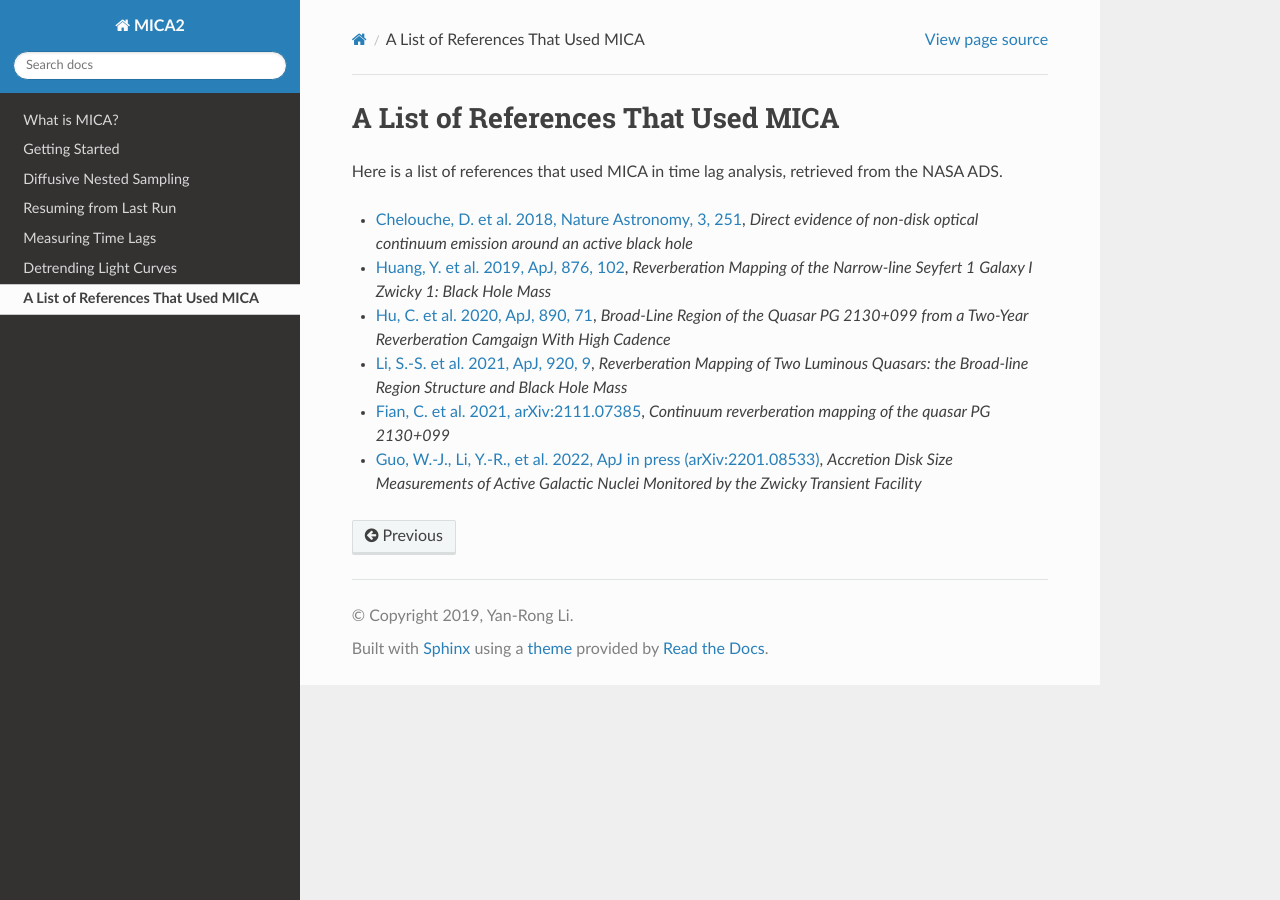
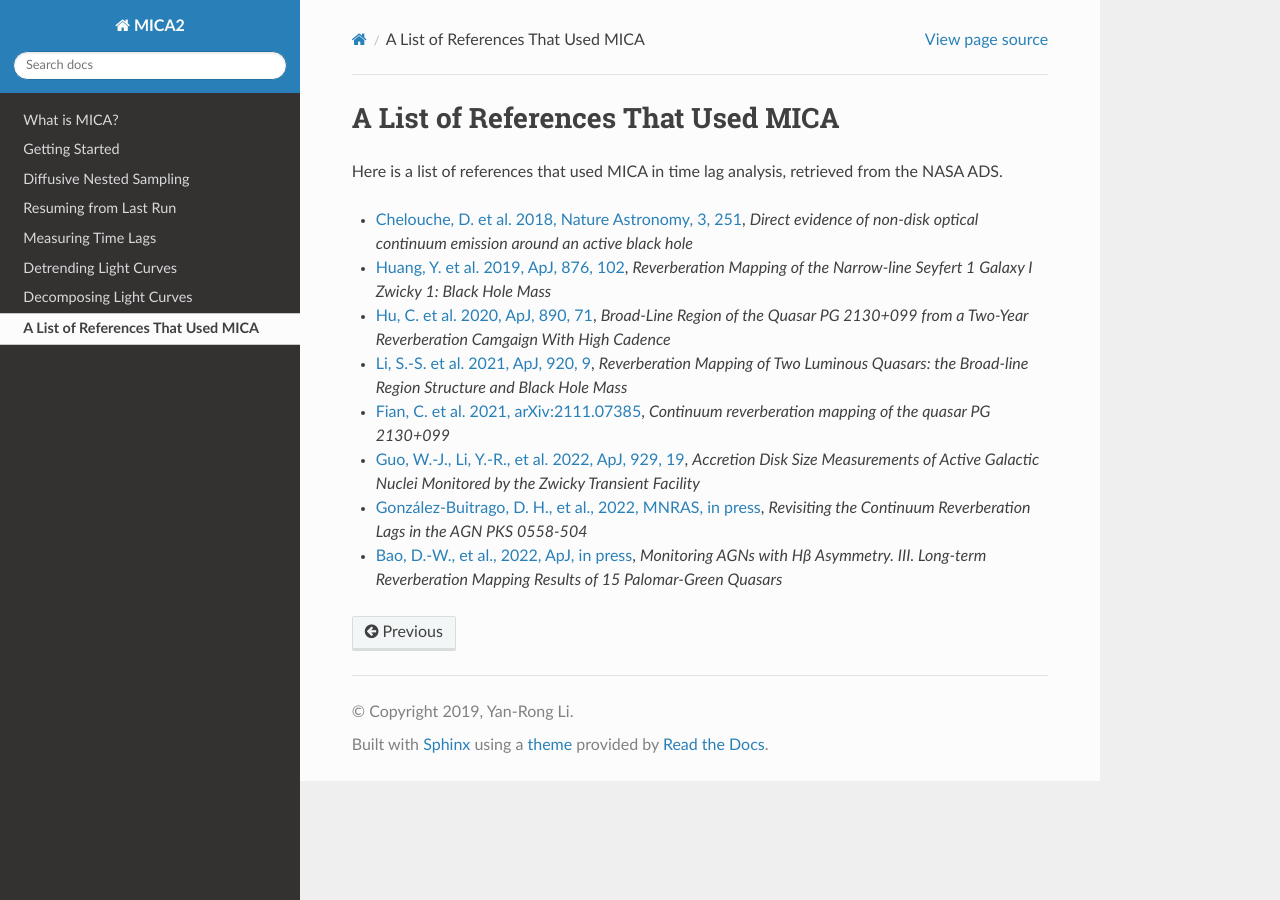
Before and after one commit to LiyrAstroph/MICA2, a Sphinx documentation site: the page built from docs/list.rst, in a window 1280 px wide. Built offline with Sphinx 7.4.7 and the Read the Docs theme 2.0.0, drawn with Linux system fonts in a browser that asks for light colours.

```diff
--- a/docs/index.rst
+++ b/docs/index.rst
@@ -24,6 +24,7 @@ Documentation
    resume.rst
    delay.rst
    detrend.rst
+   decomp.rst
    list.rst
 
 
--- a/docs/list.rst
+++ b/docs/list.rst
@@ -18,5 +18,11 @@ Here is a list of references that used MICA in time lag analysis, retrieved from
 - `Fian, C. et al. 2021, arXiv:2111.07385 <https://arxiv.org/abs/2111.07385>`_,
   *Continuum reverberation mapping of the quasar PG 2130+099*
 
-- `Guo, W.-J., Li, Y.-R., et al. 2022, ApJ in press (arXiv:2201.08533) <https://arxiv.org/abs/2201.08533>`_,
+- `Guo, W.-J., Li, Y.-R., et al. 2022, ApJ, 929, 19 <https://ui.adsabs.harvard.edu/abs/2022ApJ...929...19G/abstract>`_,
   *Accretion Disk Size Measurements of Active Galactic Nuclei Monitored by the Zwicky Transient Facility*
+
+- `González-Buitrago, D. H., et al., 2022, MNRAS, in press <https://ui.adsabs.harvard.edu/abs/2022arXiv220702474G/abstract>`_,
+  *Revisiting the Continuum Reverberation Lags in the AGN PKS 0558-504*
+
+- `Bao, D.-W., et al., 2022, ApJ, in press <https://ui.adsabs.harvard.edu/abs/2022arXiv220700297B/abstract>`_,
+  *Monitoring AGNs with Hβ Asymmetry. III. Long-term Reverberation Mapping Results of 15 Palomar-Green Quasars*
```
Also changed, not shown: docs/decomp.rst (added, +22 -0 lines), docs/_static/fig_decomp.jpg (added).
